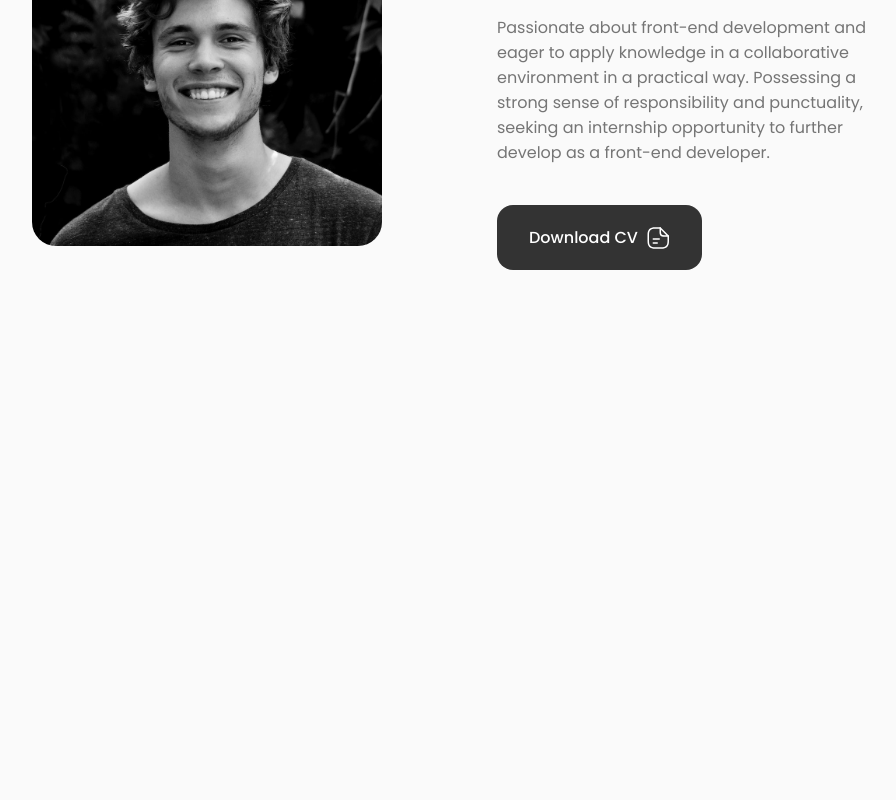
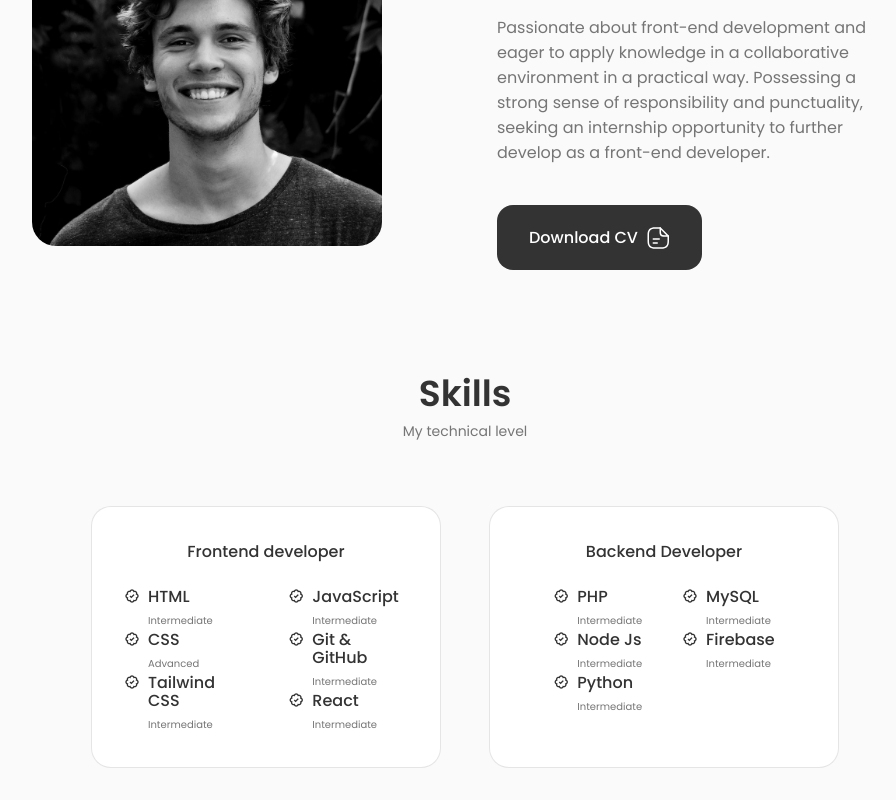
Before and after one commit to isamandev/portfolio-website-Practice, a React (Create React App) app: page / in a window 1280 px wide. Shown: the part 269-1069 px from the top of the page, without its empty margins (175-1071 px from the left). Before the commit the page ends 800 px from the top, so only its background shows below. Built offline with nearby package versions, Linux system fonts and the light colour scheme.

Commit message:
Complete the skills section

```diff
--- a/src/App.js
+++ b/src/App.js
@@ -3,6 +3,7 @@
 import Header from './components/header/Header';
 import Home from './components/home/Home';
 import About from './components/about/About';
+import Skills from './components/skills/Skills';
 
 const App = () => {
   return (
@@ -11,6 +12,7 @@
       <main className='main'>
         <Home />
         <About />
+        <Skills />
       </main>
     </>
   )
--- /dev/null
+++ b/src/components/skills/Backend.jsx
@@ -0,0 +1,52 @@
+import React from "react";
+
+const Backend = () => {
+  return (
+    <div className="skills__content">
+      <h3 className="skills__title">Backend Developer</h3>
+      <div className="skills__box">
+        <div className="skill__group">
+          <div className="skills__data">
+            <i class="bx bx-badge-check"></i>
+            <div>
+              <h3 className="skills__name">PHP</h3>
+              <span className="skills__level">Intermediate</span>
+            </div>
+          </div>
+          <div className="skills__data">
+            <i class="bx bx-badge-check"></i>
+            <div>
+              <h3 className="skills__name">Node Js</h3>
+              <span className="skills__level">Intermediate</span>
+            </div>
+          </div>
+          <div className="skills__data">
+            <i class="bx bx-badge-check"></i>
+            <div>
+              <h3 className="skills__name">Python</h3>
+              <span className="skills__level">Intermediate</span>
+            </div>
+          </div>
+        </div>
+        <div className="skill__group">
+          <div className="skills__data">
+            <i class="bx bx-badge-check"></i>
+            <div>
+              <h3 className="skills__name">MySQL</h3>
+              <span className="skills__level">Intermediate</span>
+            </div>
+          </div>
+          <div className="skills__data">
+            <i class="bx bx-badge-check"></i>
+            <div>
+              <h3 className="skills__name">Firebase</h3>
+              <span className="skills__level">Intermediate</span>
+            </div>
+          </div>
+        </div>
+      </div>
+    </div>
+  );
+};
+
+export default Backend;
--- /dev/null
+++ b/src/components/skills/Frontend.jsx
@@ -0,0 +1,59 @@
+import React from "react";
+
+const Frontend = () => {
+  return (
+    <div className="skills__content">
+      <h3 className="skills__title">Frontend developer</h3>
+      <div className="skills__box">
+        <div className="skill__group">
+          <div className="skills__data">
+            <i class="bx bx-badge-check"></i>
+            <div>
+              <h3 className="skills__name">HTML</h3>
+              <span className="skills__level">Intermediate</span>
+            </div>
+          </div>
+          <div className="skills__data">
+            <i class="bx bx-badge-check"></i>
+            <div>
+              <h3 className="skills__name">CSS</h3>
+              <span className="skills__level">Advanced</span>
+            </div>
+          </div>
+          <div className="skills__data">
+            <i class="bx bx-badge-check"></i>
+            <div>
+              <h3 className="skills__name">Tailwind CSS</h3>
+              <span className="skills__level">Intermediate</span>
+            </div>
+          </div>
+        </div>
+        <div className="skill__group">
+          <div className="skills__data">
+            <i class="bx bx-badge-check"></i>
+            <div>
+              <h3 className="skills__name">JavaScript</h3>
+              <span className="skills__level">Intermediate</span>
+            </div>
+          </div>
+          <div className="skills__data">
+            <i class="bx bx-badge-check"></i>
+            <div>
+              <h3 className="skills__name">Git & GitHub</h3>
+              <span className="skills__level">Intermediate</span>
+            </div>
+          </div>
+          <div className="skills__data">
+            <i class="bx bx-badge-check"></i>
+            <div>
+              <h3 className="skills__name">React</h3>
+              <span className="skills__level">Intermediate</span>
+            </div>
+          </div>
+        </div>
+      </div>
+    </div>
+  );
+};
+
+export default Frontend;
--- /dev/null
+++ b/src/components/skills/Skills.css
@@ -0,0 +1,73 @@
+.skills__container {
+  grid-template-columns: repeat(2, 350px);
+  column-gap: 3rem;
+  justify-content: center;
+}
+.skills__content {
+  background-color: var(--container-color);
+  border: 1px solid rgba(0, 0, 0, 0.1);
+  padding: 2rem 2rem;
+  border-radius: 1.25rem;
+}
+.skills__title {
+  font-size: var(--normal-font-size);
+  font-weight: var(--font-medium);
+  text-align: center;
+  margin-bottom: var(--mb-1-5);
+}
+.skills__box {
+  display: flex;
+  justify-content: center;
+  column-gap: 2.5rem;
+}
+.skills__group {
+  display: grid;
+  align-items: flex-start;
+  row-gap: 1rem;
+}
+.skills__data {
+  display: flex;
+  column-gap: 0.5rem;
+}
+.skills .bx-badge-check {
+  font-size: 1rem;
+  color: var(--title-color);
+}
+.skills__name {
+  font-size: var(--normal-font-size);
+  font-weight: var(--font-medium);
+  line-height: 18px;
+}
+.skills__level {
+  font-size: var(--tiny-font-size);
+}
+
+/* BREAKPOINTS */
+/* For large devices */
+@media screen and (max-width: 992px) {
+  .skills__container {
+    grid-template-columns: max-content;
+    row-gap: 2rem;
+  }
+}
+
+/* For medium devices */
+
+@media screen and (max-width: 576px) {
+  .skills__container {
+    grid-template-columns: 1fr;
+  }
+  .skills__content {
+    padding: 1rem;
+  }
+}
+
+/* For small devices */
+@media screen and (max-width: 350px) {
+  .skills__box {
+    column-gap: 1.25rem;
+  }
+  .skills__name {
+    font-size: var(--small-font-size);
+  }
+}
--- /dev/null
+++ b/src/components/skills/Skills.jsx
@@ -0,0 +1,20 @@
+import React from "react";
+import "./Skills.css";
+import Frontend from "./Frontend";
+import Backend from "./Backend";
+
+const Skills = () => {
+  return (
+    <section className="skills section" id="skills">
+      <h2 className="section__title">Skills</h2>
+      <span className="section__subtitle">My technical level</span>
+
+      <div className="skills__container container grid">
+        <Frontend />
+        <Backend />
+      </div>
+    </section>
+  );
+};
+
+export default Skills;
```
